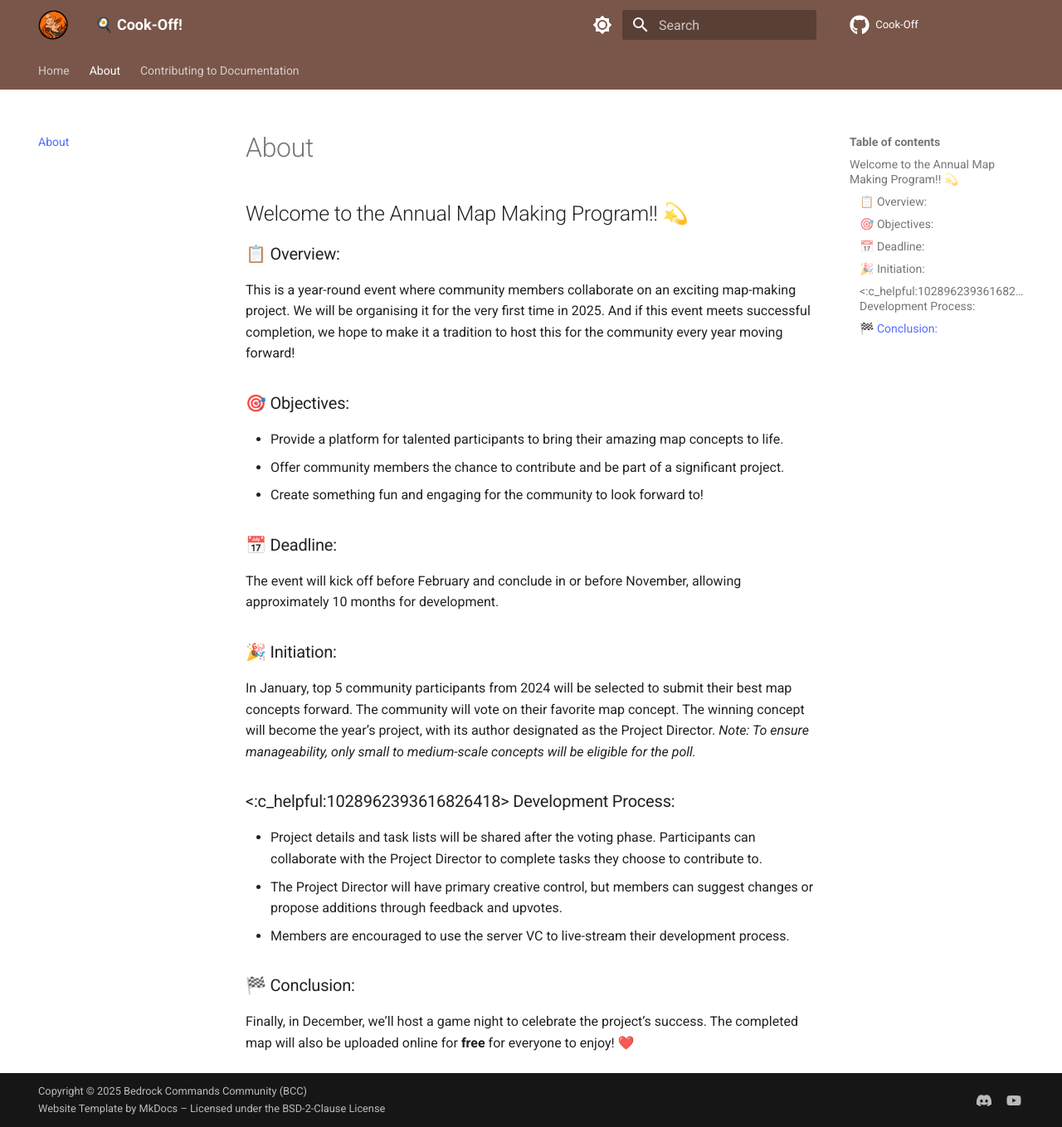
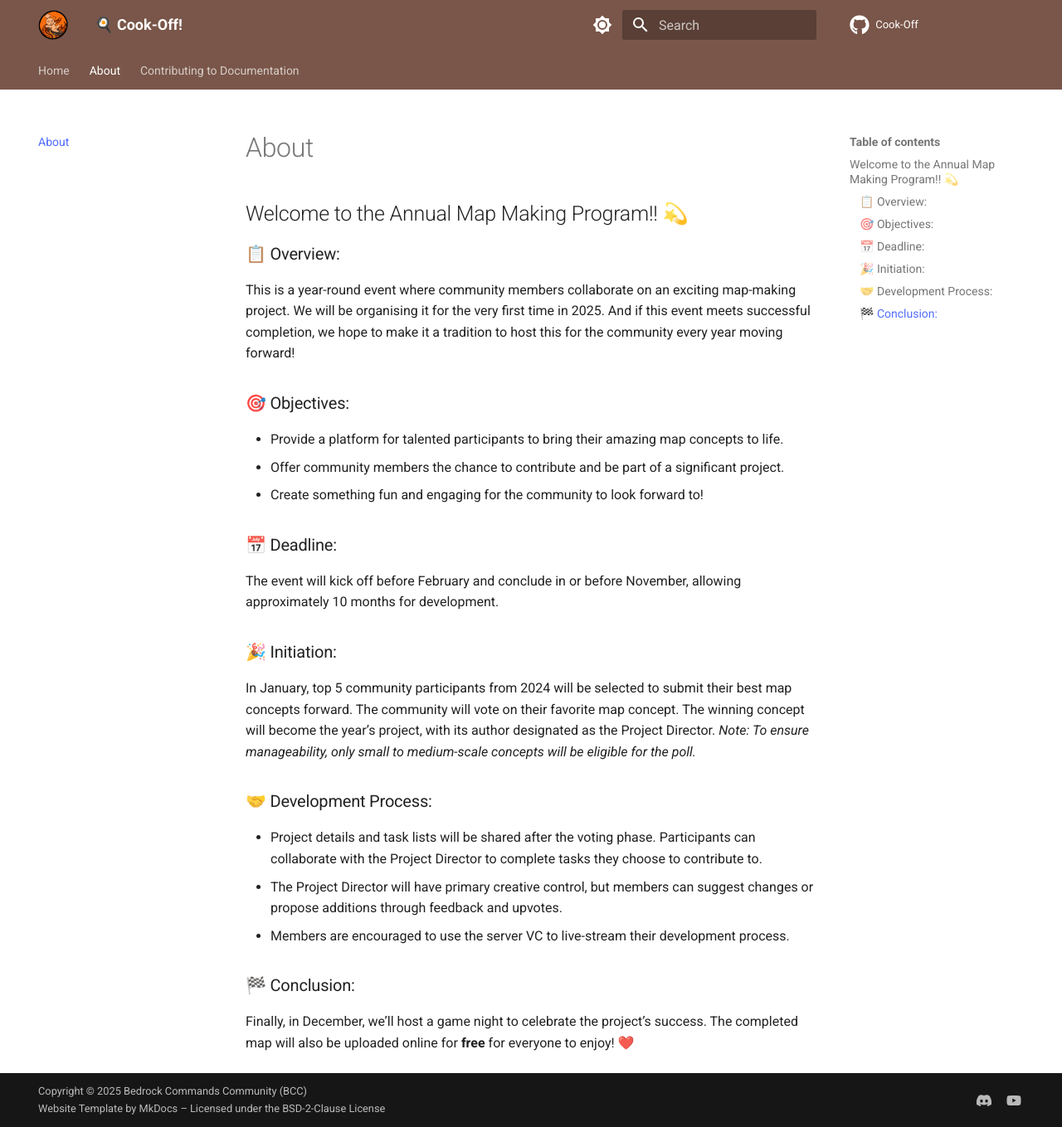
Before and after one commit to BedrockCommands/Cook-Off-Docs, an MkDocs documentation site: the page built from docs/docs/about.md, in a window 1280 px wide and 1359 px high. Shown: the whole window at 83% size. Built offline with MkDocs 1.6.1 and Material for MkDocs 9.7.7, drawn with Linux system fonts in a browser that asks for light colours; comment, search, counter and statistics services are not loaded; some of the changed lines change nothing that is shown.

Commit message:
Update about.md

```diff
--- a/docs/docs/about.md
+++ b/docs/docs/about.md
@@ -16,7 +16,7 @@ The event will kick off before February and conclude in or before November, allo
 ### 🎉 Initiation:
 In January, top 5 community participants from 2024 will be selected to submit their best map concepts forward. The community will vote on their favorite map concept. The winning concept will become the year’s project, with its author designated as the Project Director. *Note: To ensure manageability, only small to medium-scale concepts will be eligible for the poll.*
 
-### <:c_helpful:1028962393616826418> Development Process:
+### 🤝 Development Process:
 - Project details and task lists will be shared after the voting phase. Participants can collaborate with the Project Director to complete tasks they choose to contribute to.
 - The Project Director will have primary creative control, but members can suggest changes or propose additions through feedback and upvotes.
 - Members are encouraged to use the server VC to live-stream their development process.
```
